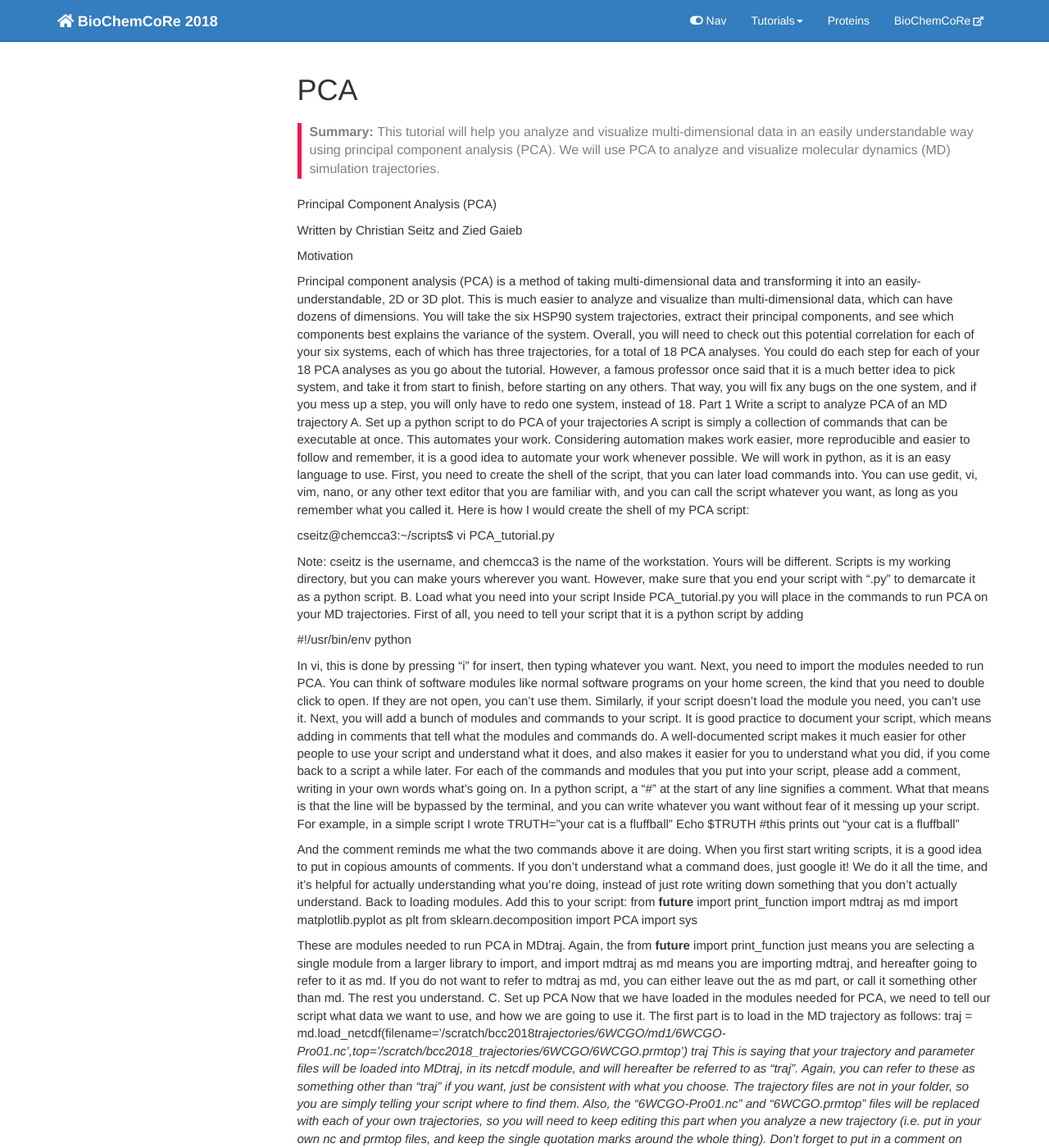
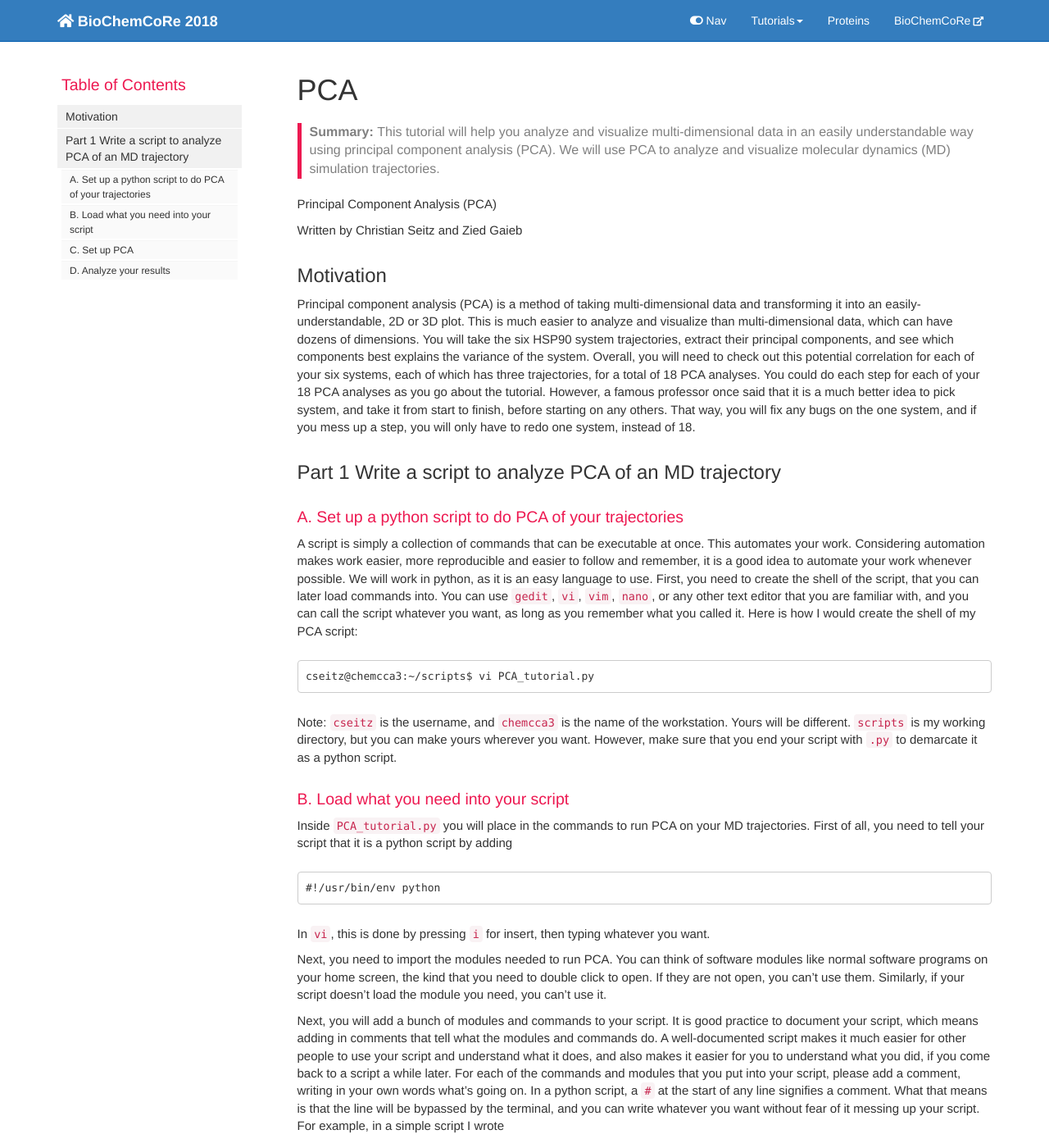
Before and after one commit to ctlee/BioChemCoRe-2018, a Jekyll site: the page built from docs/pages/pca.md, in a window 1280 px wide and 1400 px high. Shown: the whole window at 82% size. Built offline with Jekyll 4.4.1, drawn with Linux system fonts in a browser that asks for light colours; nearby versions of some CDN libraries; comment, search, counter and statistics services are not loaded; some of the changed text lies outside the part shown.

Commit message:
added formatting to PCA tutorial

````diff
--- a/docs/pages/pca.md
+++ b/docs/pages/pca.md
@@ -10,56 +10,100 @@ Principal Component Analysis (PCA)
 
 Written by Christian Seitz and Zied Gaieb
 
-Motivation
+## Motivation
 
 Principal component analysis (PCA) is a method of taking multi-dimensional data and transforming it into an easily-understandable, 2D or 3D plot. This is much easier to analyze and visualize than multi-dimensional data, which can have dozens of dimensions. You will take the six HSP90 system trajectories, extract their principal components, and see which components best explains the variance of the system. Overall, you will need to check out this potential correlation for each of your six systems, each of which has three trajectories, for a total of 18 PCA analyses. You could do each step for each of your 18 PCA analyses as you go about the tutorial. However, a famous professor once said that it is a much better idea to pick system, and take it from start to finish, before starting on any others. That way, you will fix any bugs on the one system, and if you mess up a step, you will only have to redo one system, instead of 18.
-Part 1 Write a script to analyze PCA of an MD trajectory
-A.	Set up a python script to do PCA of your trajectories
+
+## Part 1 Write a script to analyze PCA of an MD trajectory
+### A.	Set up a python script to do PCA of your trajectories
+
 A script is simply a collection of commands that can be executable at once. This automates your work. Considering automation makes work easier, more reproducible and easier to follow and remember, it is a good idea to automate your work whenever possible.
-We will work in python, as it is an easy language to use. First, you need to create the shell of the script, that you can later load commands into. You can use gedit, vi, vim, nano, or any other text editor that you are familiar with, and you can call the script whatever you want, as long as you remember what you called it. Here is how I would create the shell of my PCA script:
+We will work in python, as it is an easy language to use. First, you need to create the shell of the script, that you can later load commands into. You can use `gedit`, `vi`, `vim`, `nano`, or any other text editor that you are familiar with, and you can call the script whatever you want, as long as you remember what you called it. Here is how I would create the shell of my PCA script:
 
+```
 cseitz@chemcca3:~/scripts$ vi PCA_tutorial.py
+```
 
-Note: cseitz is the username, and chemcca3 is the name of the workstation. Yours will be different. Scripts is my working directory, but you can make yours wherever you want. However, make sure that you end your script with “.py” to demarcate it as a python script.
-B.	Load what you need into your script
-Inside PCA_tutorial.py you will place in the commands to run PCA on your MD trajectories. First of all, you need to tell your script that it is a python script by adding
+Note: `cseitz` is the username, and `chemcca3` is the name of the workstation. Yours will be different. `scripts` is my working directory, but you can make yours wherever you want. However, make sure that you end your script with `.py` to demarcate it as a python script.
 
+### B.	Load what you need into your script
+
+Inside `PCA_tutorial.py` you will place in the commands to run PCA on your MD trajectories. First of all, you need to tell your script that it is a python script by adding
+
+```
 #!/usr/bin/env python
+```
 
-In vi, this is done by pressing “i” for insert, then typing whatever you want.
+In `vi`, this is done by pressing `i` for insert, then typing whatever you want.
+
 Next, you need to import the modules needed to run PCA. You can think of software modules like normal software programs on your home screen, the kind that you need to double click to open. If they are not open, you can’t use them. Similarly, if your script doesn’t load the module you need, you can’t use it.
-Next, you will add a bunch of modules and commands to your script. It is good practice to document your script, which means adding in comments that tell what the modules and commands do. A well-documented script makes it much easier for other people to use your script and understand what it does, and also makes it easier for you to understand what you did, if you come back to a script a while later. For each of the commands and modules that you put into your script, please add a comment, writing in your own words what’s going on. In a python script, a “#” at the start of any line signifies a comment. What that means is that the line will be bypassed by the terminal, and you can write whatever you want without fear of it messing up your script. For example, in a simple script I wrote
+
+Next, you will add a bunch of modules and commands to your script. It is good practice to document your script, which means adding in comments that tell what the modules and commands do. A well-documented script makes it much easier for other people to use your script and understand what it does, and also makes it easier for you to understand what you did, if you come back to a script a while later. For each of the commands and modules that you put into your script, please add a comment, writing in your own words what’s going on. In a python script, a `#` at the start of any line signifies a comment. What that means is that the line will be bypassed by the terminal, and you can write whatever you want without fear of it messing up your script. For example, in a simple script I wrote
+
+```
 TRUTH=”your cat is a fluffball”
 Echo $TRUTH
 #this prints out “your cat is a fluffball”
+```
 
 And the comment reminds me what the two commands above it are doing. When you first start writing scripts, it is a good idea to put in copious amounts of comments. If you don’t understand what a command does, just google it! We do it all the time, and it’s helpful for actually understanding what you’re doing, instead of just rote writing down something that you don’t actually understand.
+
 Back to loading modules. Add this to your script:
+
+```
 from __future__ import print_function
 import mdtraj as md
 import matplotlib.pyplot as plt
 from sklearn.decomposition import PCA
 import sys
+```
 
-These are modules needed to run PCA in MDtraj. Again, the from __future__ import print_function just means you are selecting a single module from a larger library to import, and import mdtraj as md means you are importing mdtraj, and hereafter going to refer to it as md. If you do not want to refer to mdtraj as md, you can either leave out the as md part, or call it something other than md. The rest you understand.
-C.	Set up PCA
+These are modules needed to run PCA in `MDtraj`. Again, the `from __future__ import print_function` just means you are selecting a single module from a larger library to import, and `import mdtraj as md` means you are importing mdtraj, and hereafter going to refer to it as md. If you do not want to refer to mdtraj as md, you can either leave out the `as md` part, or call it something other than md. The rest you understand.
+
+### C.	Set up PCA
+
 Now that we have loaded in the modules needed for PCA, we need to tell our script what data we want to use, and how we are going to use it. The first part is to load in the MD trajectory as follows:
+
+```
 traj = md.load_netcdf(filename=’/scratch/bcc2018_trajectories/6WCGO/md1/6WCGO-Pro01.nc’,top=’/scratch/bcc2018_trajectories/6WCGO/6WCGO.prmtop’)
 traj
-This is saying that your trajectory and parameter files will be loaded into MDtraj, in its netcdf module, and will hereafter be referred to as “traj”. Again, you can refer to these as something other than “traj” if you want, just be consistent with what you choose. The trajectory files are not in your folder, so you are simply telling your script where to find them. Also, the “6WCGO-Pro01.nc” and “6WCGO.prmtop” files will be replaced with each of your own trajectories, so you will need to keep editing this part when you analyze a new trajectory (i.e. put in your own nc and prmtop files, and keep the single quotation marks around the whole thing). Don’t forget to put in a comment on what’s going on here!
-Next, you will tell MDtraj to do PCA on the trajectory you just loaded above. Overall, we will make one plot to compare two principal components (the “pca1” below) and one plot to examine the variance caused by each of the principal components (the “pca_all” below). Of course, we need to set each of these up separately. First of all, set up the comparison of principal components like this:
+```
+
+This is saying that your trajectory and parameter files will be loaded into MDtraj, in its netcdf module, and will hereafter be referred to as `traj`. Again, you can refer to these as something other than `traj` if you want, just be consistent with what you choose. The trajectory files are not in your folder, so you are simply telling your script where to find them. Also, the `6WCGO-Pro01.nc` and `6WCGO.prmtop` files will be replaced with each of your own trajectories, so you will need to keep editing this part when you analyze a new trajectory (i.e. put in your own `.nc` and `.prmtop` files, and keep the single quotation marks around the whole thing). Don’t forget to put in a comment on what’s going on here!
+
+Next, you will tell MDtraj to do PCA on the trajectory you just loaded above. Overall, we will make one plot to compare two principal components (the `pca1` below) and one plot to examine the variance caused by each of the principal components (the `pca_all` below). Of course, we need to set each of these up separately. First of all, set up the comparison of principal components like this:
+
+```
 pca1 = PCA(n_components=2)
 traj.superpose(traj, 0)
+```
+
 Remember, PCA can be projected into 2D or 3D space, so you need to tell MDtraj how many components you want to have as an output. For starters, we will analyze the PCA components 1 and 2, so we need two components. The second command tells the output to be placed in the same place (i.e. not have multiple unitcells of output).
+
 We will also want to analyze the variance of more than two principal components of our system. To do that for n-number of components, we first need to set up the number of components to analyze, like so:
+
+```
 pca_all = PCA(n_components=10)
+```
+
 Now that we have loaded the data and told MDtraj we want to do PCA, we need to tell MDtraj how exactly we want it to use the data. We want to have a 2D output for the two principal component comparison. PCA does a number of math manipulations of the data, so even though we started out with two dimensions, we still need to specify how many dimensions we want as an output. We want to have two dimensions, which will still require a transformation and reshaping of the data. This is done as follows:
+
+```
 reduced_cartesian = pca1.fit_transform(traj.xyz.reshape(traj.n_frames, traj.n_atoms * 3))
 print(reduced_cartesian.shape)
+```
+
 To reshape the data for the n-component variance plot, you can add this command:
+
+```
 non_reduced_cartesian = pca_all.fit_transform(traj.xyz.reshape(traj.n_frames, traj.n_atoms * 3))
-D.	Analyze your results
-Now that you have performed PCA on your data, you need to be able to visualize what you have done. You will want to make graphs of the principal components in your system, and how well the variance is explained by each of them. It is easy to do this in matplotlib, which you already loaded above. From here, you simply need to tell matplotlib how you want it to make a graph for you. This is what we will do:
+```
+
+### D.	Analyze your results
+
+Now that you have performed PCA on your data, you need to be able to visualize what you have done. You will want to make graphs of the principal components in your system, and how well the variance is explained by each of them. It is easy to do this in `matplotlib`, which you already loaded above. From here, you simply need to tell matplotlib how you want it to make a graph for you. This is what we will do:
+
+```
 plt.figure()
 plt.scatter(reduced_cartesian[:, 0], reduced_cartesian[:, 1], marker=’x’, c=traj.time)
 plt.xlabel(‘PC1’)
@@ -67,15 +111,29 @@ plt.ylabel(‘PC2’)
 cbar = plt.colorbar()
 cbar.set_label(‘legend’)
 plt.show()
+```
+
 This is just one way of graphing your results, you can tinker with other ways that might look better if you want. You will also want to examine how much of the variance is caused by each of the principal components you are analyzing. Here is how you can make a variance plot:
+
+```
 plt.figure()
 plt.plot(pca.all.explained_variance_ratio_)
 plt.title(“PCA Analysis”)
 plt.xlabel(“PC #”)
 plt.ylabel(“Variance”)
 plt.show()
+```
+
 Now that you have written your script, you need to exit the script AND save it. Remember, the way to exit and save a file in vi is to do
+
+```
 :wq
+```
+
 Which will return you to whatever directory you were in before. Congratulations, you have written a script to do PCA! Now that you have completed the analysis for one system, you will need to do this for the remaining 17 systems. You have already written the script to do PCA analysis of an MD trajectory, so you just need to change the files that you are using for each of the 17 other systems.
+
 Now, to run the script, you can type in the terminal:
+
+```
 python PCA_analysis.py
+```
````
